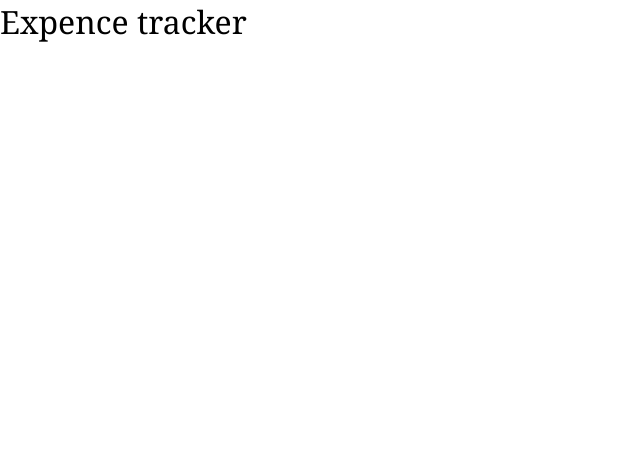
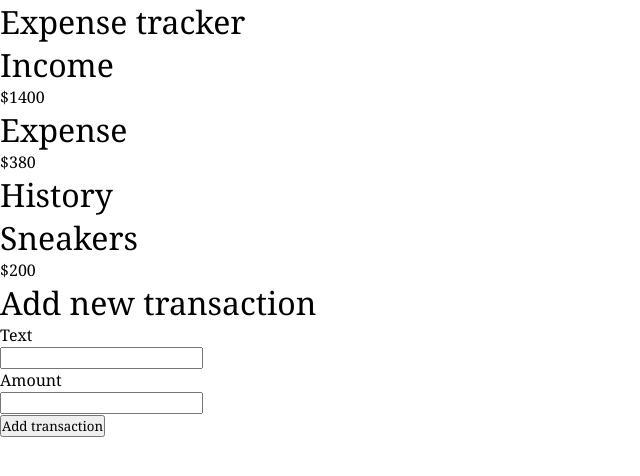
Before and after one commit to akh-ild/vue3-expence-tracker, a Vue app: page / in a window 1280 px wide. Shown: the top 476 px of the page, without its empty margins (0-640 px from the left). Built offline with nearby package versions, Linux system fonts and the light colour scheme.

Commit message:
layout dom

```diff
--- a/src/App.vue
+++ b/src/App.vue
@@ -1,10 +1,18 @@
 <script setup>
+import Counter from './components/Counter.vue';
+import History from './components/History.vue';
+import Form from './components/Form.vue';
+
+
 </script>
 
 <template>
-  <header>
-    <div class="title">Expence tracker</div>
-  </header>
+  <div>
+    <div class="title">Expense tracker</div>
+    <Counter :expense-num="380" :income-num="1400" />
+    <History class="history" />
+    <Form class="form" />
+  </div>
 </template>
 
 <style scoped>
--- /dev/null
+++ b/src/components/Counter.vue
@@ -0,0 +1,31 @@
+<script setup>
+const props = defineProps({
+    incomeNum: {
+      type: Number,
+      default: 0,
+    },
+    expenseNum: {
+      type: Number,
+      default: 0,
+    },
+  })
+</script>
+
+<template>
+  <div class="counter">
+    <div class="counter-income">
+      <div class="title">Income</div>
+      <div class="number">${{ props.incomeNum }}</div>
+    </div>
+    <div class="counter-expense">
+      <div class="title">Expense</div>
+      <div class="number">${{ props.expenseNum }}</div>
+    </div>
+  </div>
+</template>
+
+<style scoped>
+.title {
+  font-size: 32px;
+}
+</style>
--- /dev/null
+++ b/src/components/Form.vue
@@ -0,0 +1,19 @@
+<script setup>
+import Input from './Input.vue';
+
+</script>
+
+<template>
+  <div class="form">
+    <div class="title">Add new transaction</div>
+    <Input label="Text" class="input" />
+    <Input label="Amount" class="input" />
+    <button class="button">Add transaction</button>
+  </div>
+</template>
+
+<style scoped>
+.title {
+  font-size: 32px;
+}
+</style>
--- /dev/null
+++ b/src/components/History.vue
@@ -0,0 +1,29 @@
+<script setup>
+import HistoryItem from './HistoryItem.vue';
+
+const props = defineProps({
+    incomeNum: {
+      type: Number,
+      default: 0,
+    },
+    expenseNum: {
+      type: Number,
+      default: 0,
+    },
+  })
+</script>
+
+<template>
+  <div class="history">
+    <div class="title">History</div>
+    <div class="list">
+      <HistoryItem title="Sneakers" num="200" type="expense" class="item" />
+    </div>
+  </div>
+</template>
+
+<style scoped>
+.title {
+  font-size: 32px;
+}
+</style>
--- /dev/null
+++ b/src/components/HistoryItem.vue
@@ -0,0 +1,29 @@
+<script setup>
+const props = defineProps({
+    title: {
+      type: String,
+      default: '',
+    },
+    num: {
+      type: Number,
+      default: 0,
+    },
+    type: {
+      type: String,
+      default: 'expense', // income
+    },
+  })
+</script>
+
+<template>
+  <div class="history">
+    <div class="title">{{props.title}}</div>
+    <div class="num">${{ props.num }}</div>
+  </div>
+</template>
+
+<style scoped>
+.title {
+  font-size: 32px;
+}
+</style>
--- /dev/null
+++ b/src/components/Input.vue
@@ -0,0 +1,21 @@
+<script setup>
+const props = defineProps({
+    label: {
+      type: String,
+      default: '',
+    },
+  })
+</script>
+
+<template>
+  <div class="input">
+    <div class="label">{{ props.label }}</div>
+    <input type="text" />
+  </div>
+</template>
+
+<style scoped>
+.title {
+  font-size: 32px;
+}
+</style>
```
